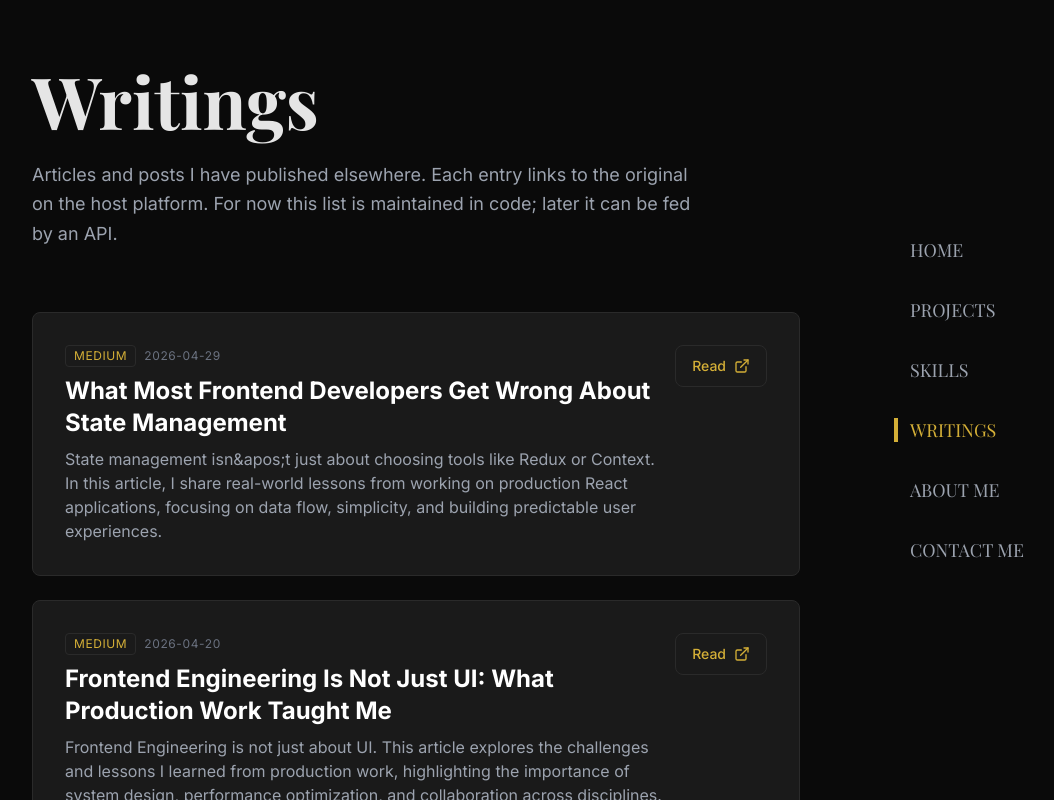
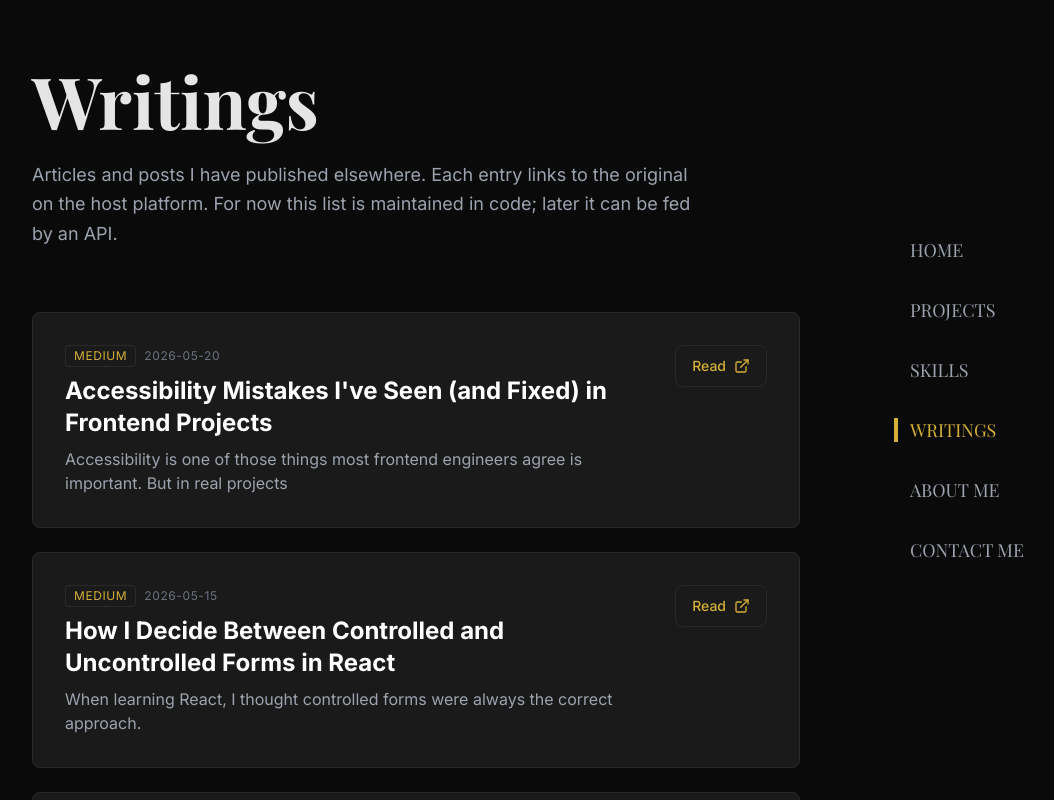
Before and after one commit to mhizsean/sean-portfolio, a Next.js app: page /writings in a window 1280 px wide. Shown: the top 800 px of the page, without its empty margins (224-1278 px from the left). Built offline with nearby package versions, Linux system fonts and the light colour scheme; a web font is replaced by a local one.

Commit message:
Add new writing entries on controlled vs uncontrolled forms and accessibility mistakes

```diff
--- a/data/writings.ts
+++ b/data/writings.ts
@@ -27,5 +27,23 @@ export const writings: Writing[] = [
     excerpt:
 "State management isn&apos;t just about choosing tools like Redux or Context. In this article, I share real-world lessons from working on production React applications, focusing on data flow, simplicity, and building predictable user experiences.",
     source: "medium",
+  },
+  {
+    id: "3",
+    title: "How I Decide Between Controlled and Uncontrolled Forms in React",
+    href: "https://medium.com/@mhizsean/how-i-decide-between-controlled-and-uncontrolled-forms-in-react-e844684d2811",
+    publishedAt: "2026-05-15",
+    excerpt:
+      "When learning React, I thought controlled forms were always the correct approach.",
+    source: "medium",
+  },
+  {
+    id: "4",
+    title: "Accessibility Mistakes I've Seen (and Fixed) in Frontend Projects",
+    href: "https://medium.com/@mhizsean/accessibility-mistakes-ive-seen-and-fixed-in-frontend-projects-152058c8ca77",
+    publishedAt: "2026-05-20",
+    excerpt:
+      "Accessibility is one of those things most frontend engineers agree is important. But in real projects",
+    source: "medium",
   }
 ];
```
